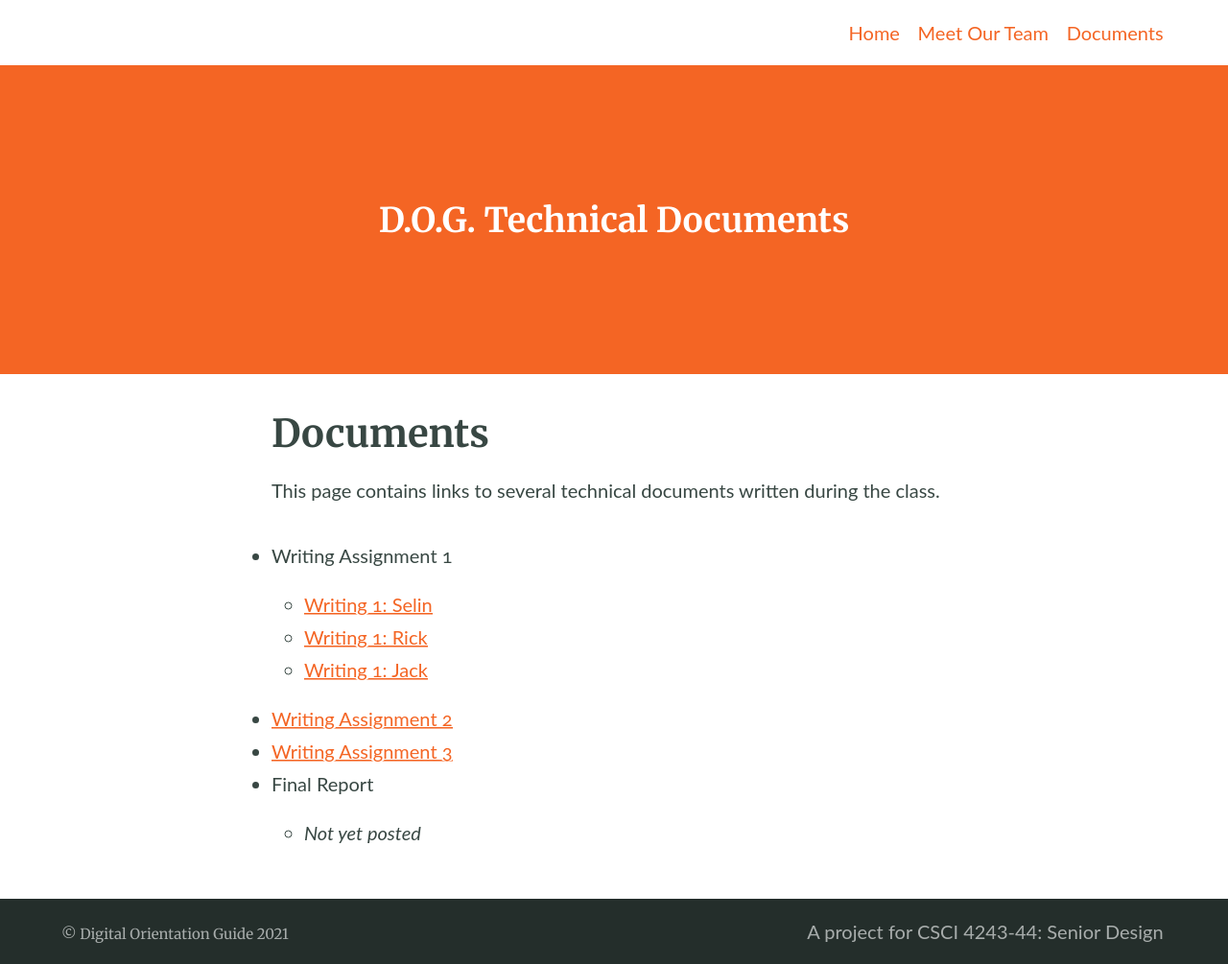
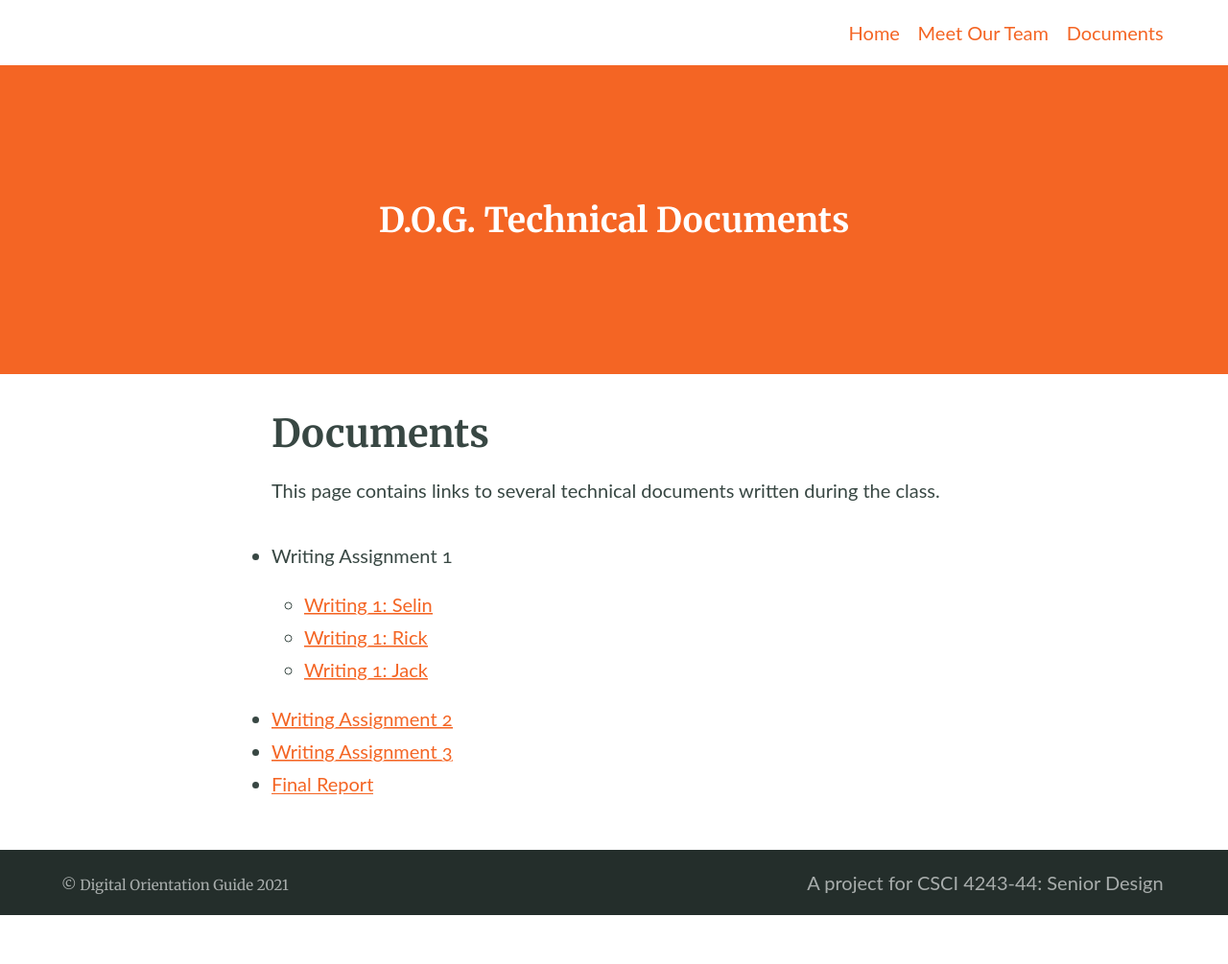
Before and after one commit to searri/project-dog, a Jekyll site: the page built from docs.md, in a window 1280 px wide. Shown: the whole page at 96% size. Built offline with Jekyll 4.4.1, drawn with Linux system fonts in a browser that asks for light colours; after the commit the page ends 954 px from its top, so only the background shows below that.

```diff
--- a/docs.md
+++ b/docs.md
@@ -15,5 +15,4 @@ This page contains links to several technical documents written during the class
 
 - [Writing Assignment 2](/project-dog/assets/docs/w2.pdf)
 - [Writing Assignment 3](/project-dog/assets/docs/w3.pdf)
-- Final Report
-    - *Not yet posted*
+- [Final Report](/project-dog/assets/docs/final.pdf)
```
Also changed, not shown: 1 other file.
